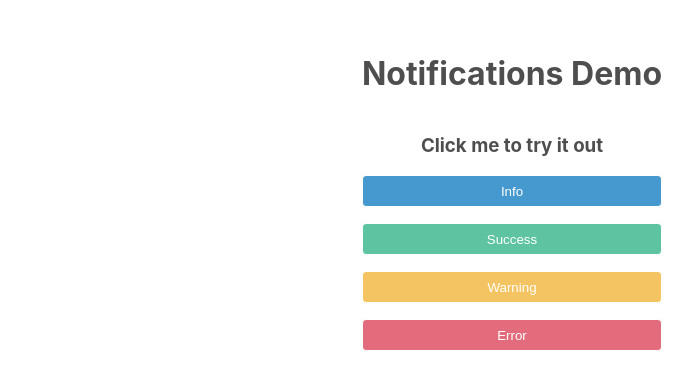
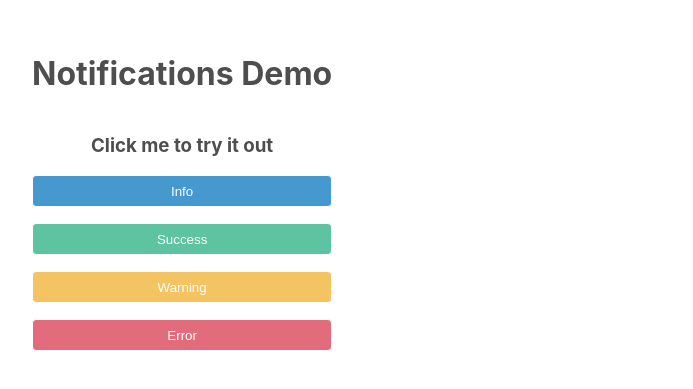
Before and after one commit to Anny88/notifications, a React (Create React App) app: page / in a window 1280 px wide. Shown: the part 127-516 px from the top of the page, without its empty margins (128-821 px from the left). Built offline with nearby package versions, Linux system fonts and the light colour scheme.

Commit message:
last changes

```diff
--- a/src/App.js
+++ b/src/App.js
@@ -1,8 +1,8 @@
 import React from "react";
 import './App.scss';
-import {NotificationProvider} from "./notifications/NotificationProvider";
 import NotificationService from "./notifications/NotificationService";
 import DemoPage from "./DemoPage/DemoPage";
+import {NotificationProvider} from "./notifications/NotificationProvider";
 
 function App() {
     return (
--- a/src/App.scss
+++ b/src/App.scss
@@ -2,6 +2,6 @@
   text-align: center;
   height: 100%;
   display: flex;
-  justify-content: center;
+  justify-content: start;
   align-items: center;
 }
--- a/src/DemoPage/DemoPage.scss
+++ b/src/DemoPage/DemoPage.scss
@@ -3,7 +3,7 @@
 #demo-page {
   display: flex;
   flex-direction: column;
-  margin-top: 20vh;
+  margin: 20vh;
 
   button {
     margin-bottom: 16px;
```
